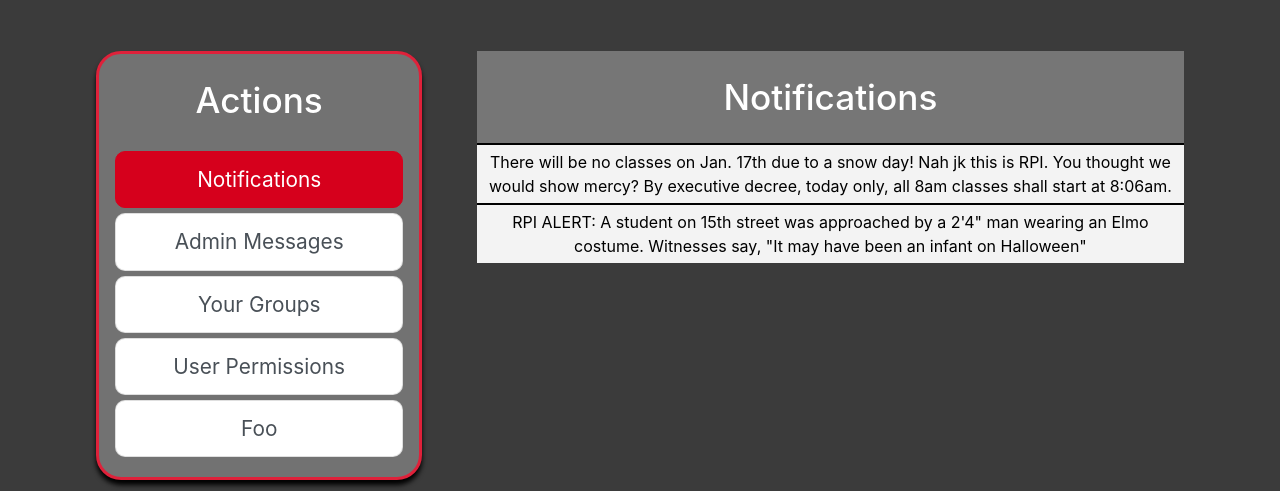
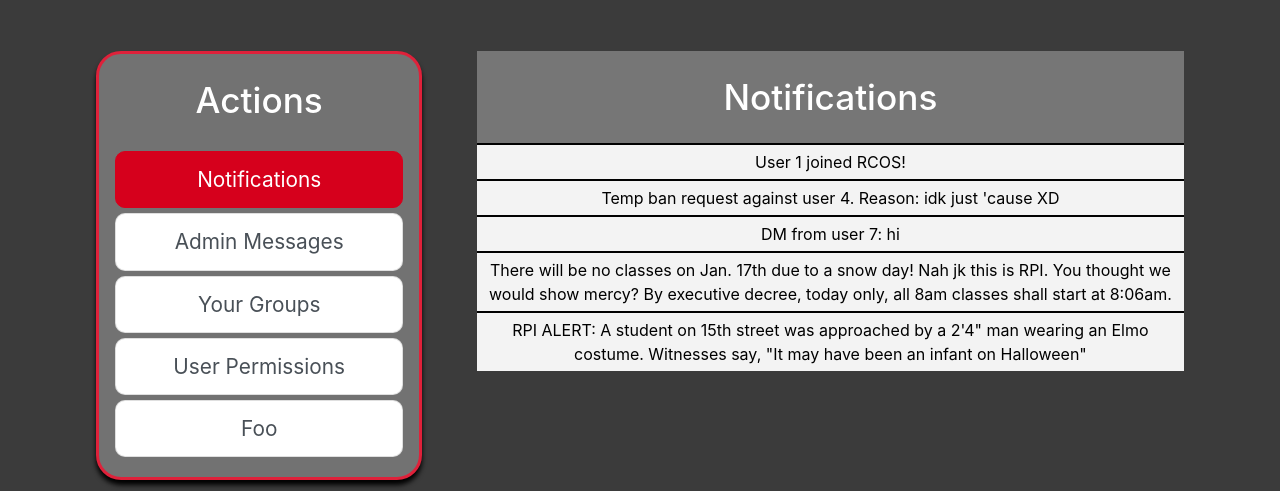
Before and after one commit to hbh7/RINFO, a PHP site: page /admin.php in a window 1280 px wide. Shown: the part 89-580 px from the top of the page. Run offline with PHP 8.4, Linux system fonts and the light colour scheme.

Commit message:
yet another todo :/
i added the buttons for the your groups tab (implementation pending), starting the user permissions tab
currently im thinking of having a user search, having a bunch of users pop up in a list, with buttons next to each user's name for promoting, demoting, banning, deleting (i think thats everything?)

```diff
--- a/admin.php
+++ b/admin.php
@@ -53,6 +53,9 @@
                             <h2>Notifications</h2>
                             <ul class="tab-content-ul">
                                 <!--TODO: Someone do me a favor and generate this from the database-->
+                                <li>User 1 joined RCOS!</li>
+                                <li>Temp ban request against user 4. Reason: idk just 'cause XD</li>
+                                <li>DM from user 7: hi</li>
                                 <li>There will be no classes on Jan. 17th due to a snow day! Nah jk this is RPI. You thought we would show mercy? By executive decree, today only, all 8am classes shall start at 8:06am.</li>
                                 <li>RPI ALERT: A student on 15th street was approached by a 2'4" man wearing an Elmo costume. Witnesses say, "It may have been an infant on Halloween"</li>
                             </ul>
@@ -99,7 +102,10 @@ HTML;
                                         echo "<li class='admin_group_name'>";
                                         echo "group $i";
                                         echo <<<HTML
-                                        <button></button>
+                                        <button>Invite User</button>
+                                        <button>Kick User</button>
+                                        <button>Make Public</button>
+                                        <button>Make Private</button>
                                         <button>Delete</button>
 HTML;
                                     }
@@ -110,7 +116,10 @@ HTML;
 
                         <div class="tab-pane fade" id="list-user_permissions" role="tabpanel" aria-labelledby="list-user_permissions-list">
                             <h2>User Permissions</h2>
-                            <span>bleh here's some text</span>
+                            <!--TODO: implement a (watered-down) user search - nothing fancy required
+                                    because there is no way im listing out every single user and forcing an admin to spend an hour scrolling or forcing them to use ctrl+f (first option is torture, second option is tacky)
+                                it's passable with the admin messages because there shouldnt be that many of them anyway and theoretically they are all important, but there's no cap on the potential number of users-->
+                            <input type="text" name="userIdentifier" placeholder="Enter username or email address"></input>
                         </div>
 
 
```
